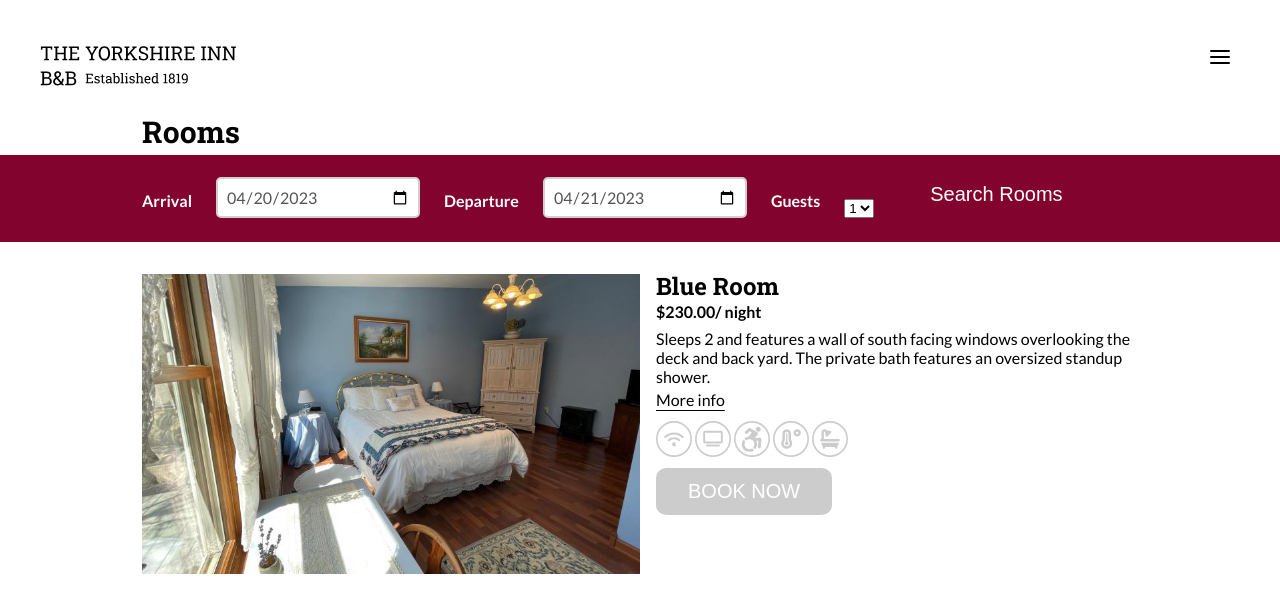
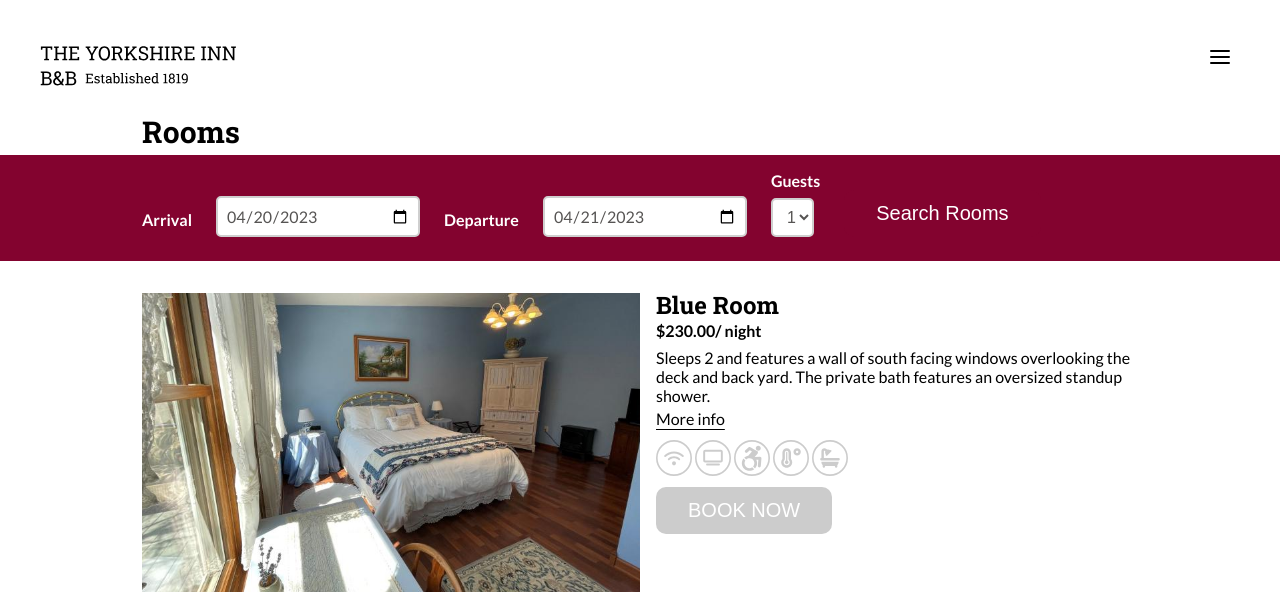
Before and after one commit to blendirrustemi/Senior-Project-Hotel-Management-System, a PHP site: page /bookings/rooms in a window 1280 px wide. Shown: the top 592 px of the page. Run offline with PHP 8.4, Linux system fonts and the light colour scheme; data comes from the database, SQL or seed files in the repository; data that the repository does not hold is empty; some libraries are stand-ins or nearby versions.

Commit message:
Fix room html

```diff
--- a/app/views/rooms.view.php
+++ b/app/views/rooms.view.php
@@ -97,6 +97,7 @@ if ($submit_btn) {
                 <p>Departure</p>
                     <input class="date-picker departure" name="depart_date" type="date" >
 
+                    <div class="guests">
                 <p>Guests</p>
                     <select name="guest_num" id="guest_num">
                         <option value="1">1</option>
@@ -106,6 +107,8 @@ if ($submit_btn) {
                         <option value="5">5</option>
                         <option value="6">6</option>
                     </select>
+                </div>
+
 
                     <button class="login-button" name="submit" type="submit">Search Rooms</button>
                 </form>
```
